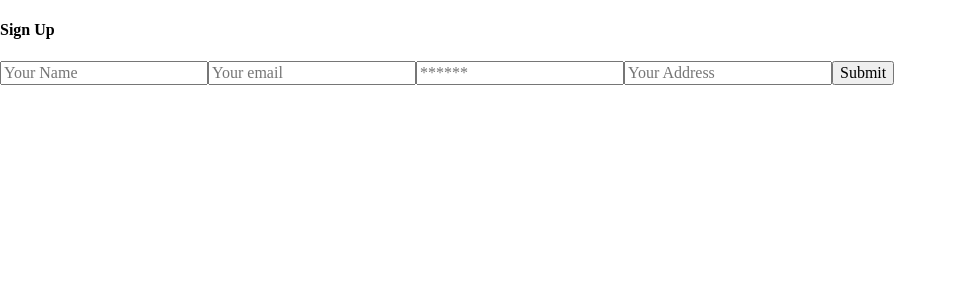
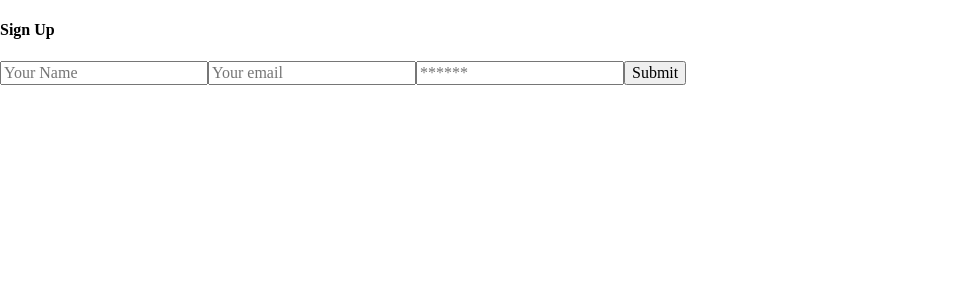
Before and after one commit to mals1230/dog-walk, a React (Create React App) app in the folder client/: page /signup in a window 1280 px wide. Shown: the top 300 px of the page, without its empty margins (0-957 px from the left). Built offline with nearby package versions, Linux system fonts and the light colour scheme.

Commit message:
removing address from required:

```diff
--- a/client/src/pages/Signup.js
+++ b/client/src/pages/Signup.js
@@ -10,7 +10,6 @@ const Signup = () => {
     userFullName: '',
     email: '',
     password: '',
-    address: '',
   });
   const [addUser, { error, data }] = useMutation(ADD_USER);
 
@@ -77,14 +76,6 @@ const Signup = () => {
                   value={formState.password}
                   onChange={handleChange}
                 />
-                <input
-                  className="form-input"
-                  placeholder="Your Address"
-                  name="address"
-                  type="text"
-                  value={formState.address}
-                  onChange={handleChange}
-                />
                 <button
                   className="btn btn-block btn-info"
                   style={{ cursor: "pointer" }}
--- a/client/src/utils/mutations.js
+++ b/client/src/utils/mutations.js
@@ -18,7 +18,7 @@ export const ADD_USER = gql`
     $email: String!
     $password: String!
   ) {
-    addUser(userFullName: $userFullName, email: $email, password: $password, address: $address) {
+    addUser(userFullName: $userFullName, email: $email, password: $password) {
       token
       user {
         _id
```
